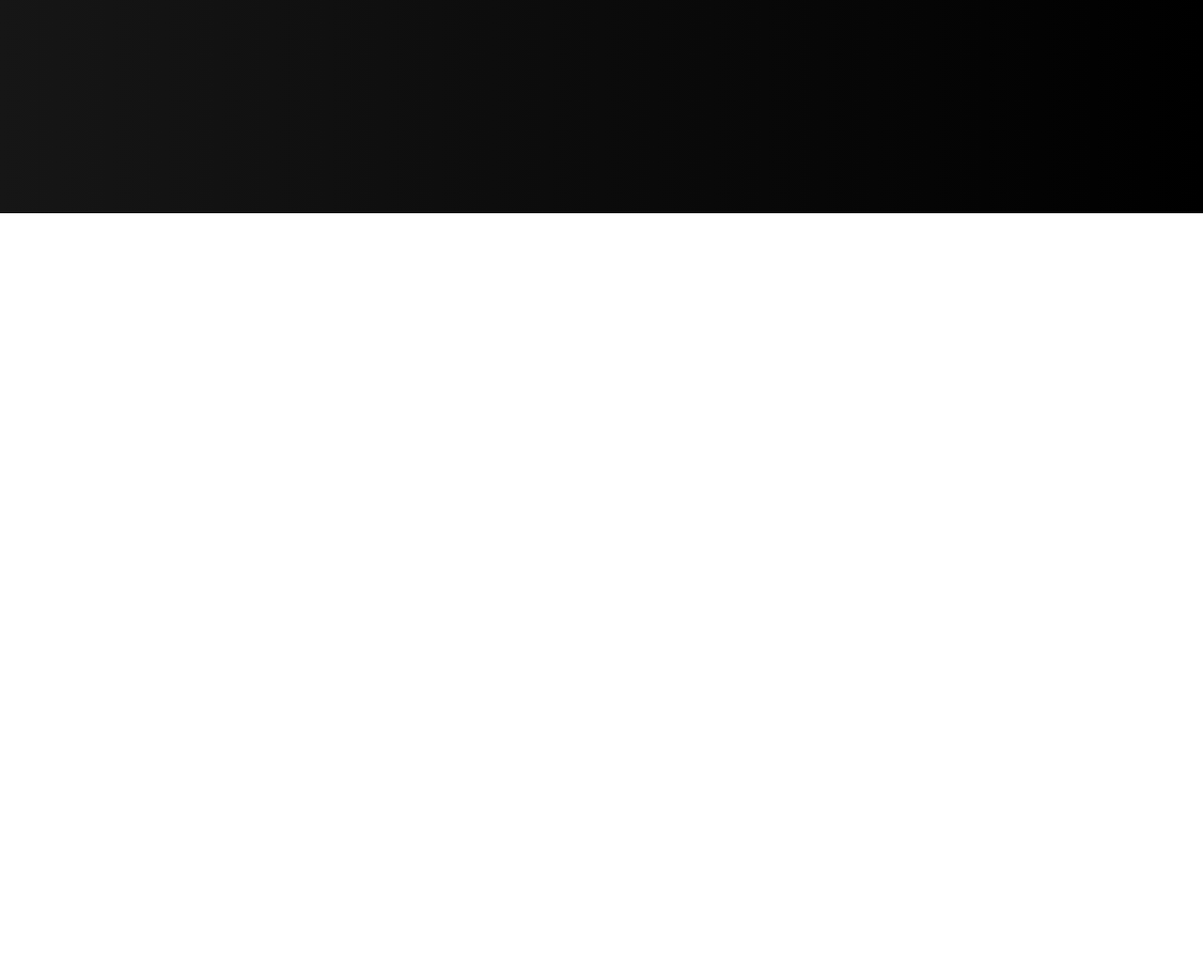
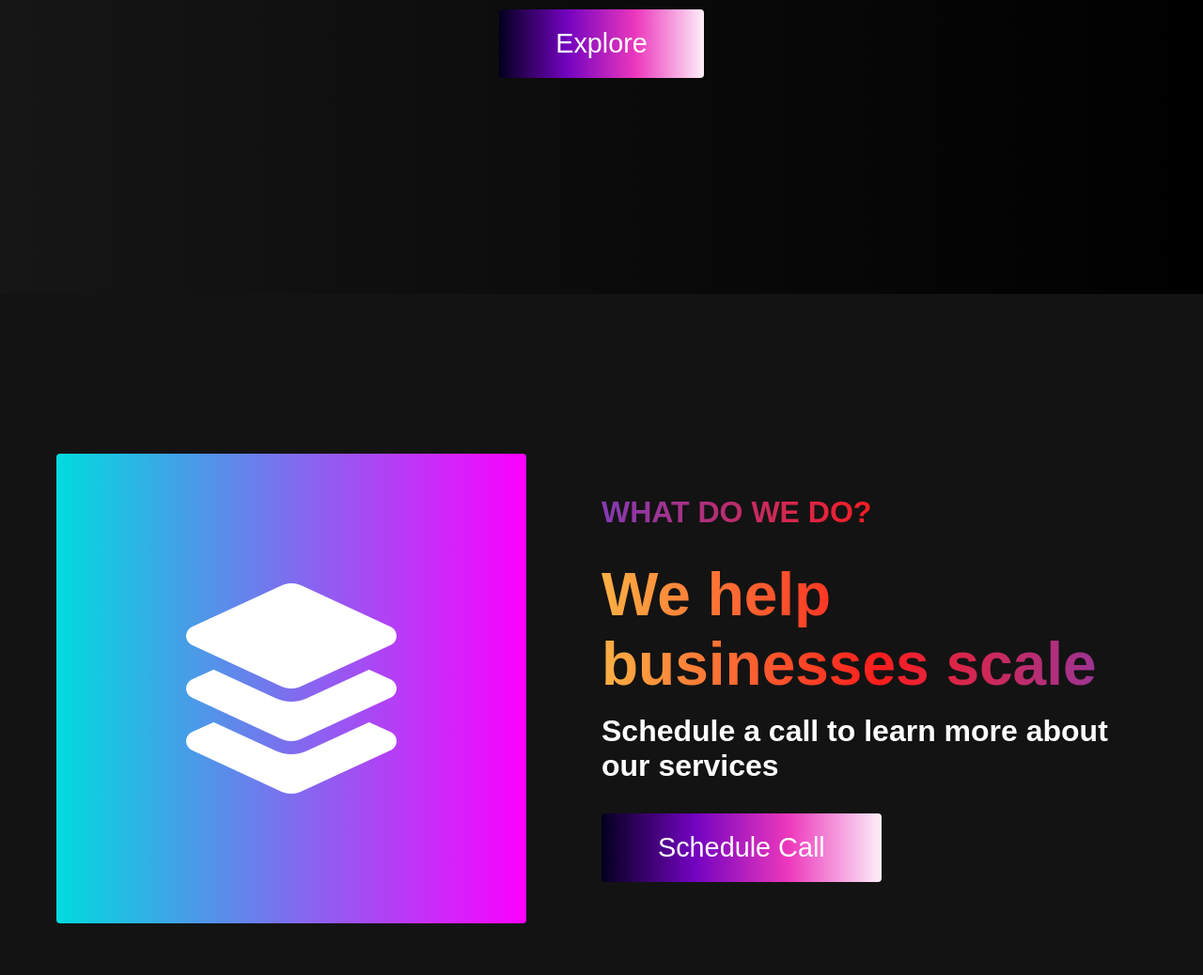
Before and after one commit to Schneider-Alex/StylesExercise, a plain HTML site: page index.html in a window 1280 px wide. Shown: the part 540-1578 px from the top of the page at 94% size. Before the commit the page ends 800 px from the top, so only its background shows below. Drawn offline with Linux system fonts and the light colour scheme.

Commit message:
Added "main" content, using logo from  "Font-Awesome"
also CSS fade effect onbuttons

```diff
--- a/app.js
+++ b/app.js
@@ -5,7 +5,7 @@ const menuLinks  = document.querySelector('.navbar__menu')
 
 const mobileMenu = () => {
     menu.classList.toggle('is-active')
-    menuLinks.classList.toggle('acitve')
+    menuLinks.classList.toggle('active')
 }
 
 menu.addEventListener('click', mobileMenu);
--- a/index.html
+++ b/index.html
@@ -5,7 +5,7 @@
     <meta http-equiv="X-UA-Compatible" content="IE=edge">
     <meta name="viewport" content="width=device-width, initial-scale=1.0">
     <link rel="stylesheet" href="styles.css">
-
+    <link rel="stylesheet" href="https://use.fontawesome.com/releases/v6.1.1/css/all.css" integrity="sha384-/frq1SRXYH/bSyou/HUp/hib7RVN1TawQYja658FEOodR/FQBKVqT9Ol+Oz3Olq5" crossorigin="anonymous"/>
     <title>Scroll Website</title>
 </head>
 <body>
@@ -45,8 +45,14 @@
     <!-- ABOUT -->
     <div class="main" id="about">
         <div class="main__container">
-            <div class="main__image--container">
-
+            <div class="main__img--container">
+                <div class="main__img--card"><i class="fas fa-layer-group"></i></div>
+            </div>
+            <div class="main__content">
+                <h1>What do we do?</h1>
+                <h2>We help businesses scale</h2>
+                <p>Schedule a call to learn more about our services</p>
+                <button class="main__btn"><a href="#">Schedule Call</a></button>
             </div>
         </div>
     </div>
--- a/styles.css
+++ b/styles.css
@@ -84,9 +84,9 @@
     border: none;
     outline: none;
     border-radius: 4px;
-    background: #833ab4;
-    background: -webkit-linear-gradient(to right, #fcb045, #fd1d1d,#833ab4);
-    background:linear-gradient(to right, #fcb045, #fd1d1d,#833ab4);
+    background: #ef32d9;  /* fallback for old browsers */
+    background: -webkit-linear-gradient(to right, #89fffd, #ef32d9);  /* Chrome 10-25, Safari 5.1-6 */
+    background: linear-gradient(to right, #89fffd, #ef32d9); /* W3C, IE 10+/ Edge, Firefox 16+, Chrome 26+, Opera 12+, Safari 7+ */
     color:#fff;
     transition: all 0.3s ease;
 }
@@ -246,3 +246,128 @@
         font-size: 40px;
     }
 }
+
+/* About Section  */
+
+.main{
+    background-color:#131313 ;
+    padding: 10rem 0;
+}
+
+.main__container{
+    display:grid;
+    grid-template-columns: 1fr 1fr;
+    align-items:center;
+    justify-content: center;
+    margin: 0 auto;
+    height: 90%;
+    z-index: 1;
+    width: 100%;
+    max-width: 1300px;
+    padding: 0 50px;
+}
+
+.main__content{
+    color:#fff;
+    width: 100%;
+}
+
+.main__content h1{
+    background: #833ab4;  /* fallback for old browsers */
+    background: -webkit-linear-gradient(to left, #fcb045, #fd1d1d, #833ab4);  /* Chrome 10-25, Safari 5.1-6 */
+    background: linear-gradient(to left, #fcb045, #fd1d1d, #833ab4); /* W3C, IE 10+/ Edge, Firefox 16+, Chrome 26+, Opera 12+, Safari 7+ */
+    background-size: 100%;
+    -webkit-background-clip:text;
+    -moz-background-clip: text;
+    -webkit-text-fill-color: transparent;
+    -moz-text-fill-color: transparent;
+    text-transform: uppercase;
+    margin-bottom: 32px;
+}
+
+.main__content h2{
+    font-size: 4rem;
+    background: #833ab4;  /* fallback for old browsers */
+    background: -webkit-linear-gradient(to right, #fcb045, #fd1d1d, #833ab4);  /* Chrome 10-25, Safari 5.1-6 */
+    background: linear-gradient(to right, #fcb045, #fd1d1d, #833ab4); /* W3C, IE 10+/ Edge, Firefox 16+, Chrome 26+, Opera 12+, Safari 7+ */
+    background-size: 100%;
+    -webkit-background-clip: text;
+    -moz-background-clip: text;
+    -webkit-text-fill-color:transparent;
+    -moz-text-fill-color:transparent;
+}
+
+.main__content p{
+    margin-top:1rem;
+    font-size:2rem;
+    font-weight: 700;
+}
+
+.main__btn{
+    font-size: 1.8rem;
+    background: #03001e;  /* fallback for old browsers */
+background: -webkit-linear-gradient(to left, #fdeff9, #ec38bc, #7303c0, #03001e);  /* Chrome 10-25, Safari 5.1-6 */
+background: linear-gradient(to left, #fdeff9, #ec38bc, #7303c0, #03001e); /* W3C, IE 10+/ Edge, Firefox 16+, Chrome 26+, Opera 12+, Safari 7+ */
+    padding: 20px 60px;
+    border: none;
+    border-radius: 4px;
+    margin-top:2rem;
+    cursor: pointer;
+    position: relative;
+    outline:none;
+}
+
+.main__btn a{
+    position: relative;
+    z-index:2;
+    color:#fff;
+    text-decoration: none;
+}
+
+.main__btn:after{
+    position: absolute;
+    content: "";
+    top:0;
+    left:0;
+    width:0;
+    height:100%;
+    background: #ef32d9;
+    transition: all 0.35s;
+    border-radius: 4px;
+}
+
+.main__btn:hover{
+    color: #fff;
+}
+
+.main__btn:hover:after{
+    width: 100%;
+}
+
+.main__img--container{
+    text-align:center;
+}
+
+.main__img--card{
+    margin:10px;
+    height:500px;
+    width:500px;
+    border-radius: 4px;;
+    display: flex;
+    flex-direction: column;
+    justify-content: center;
+    color:#fff;
+    background-image: linear-gradient(to right, #00dbde 0%, #fc00ff 100%);
+}
+
+.fa-layer-group, .fa-users{
+    font-size:14rem;
+}
+
+#card-2{
+    background: #ff512f;  /* fallback for old browsers */
+background: -webkit-linear-gradient(to left, #dd2476, #ff512f);  /* Chrome 10-25, Safari 5.1-6 */
+background: linear-gradient(to left, #dd2476, #ff512f); /* W3C, IE 10+/ Edge, Firefox 16+, Chrome 26+, Opera 12+, Safari 7+ */
+}
+
+/* Mobile Responsive */
```
